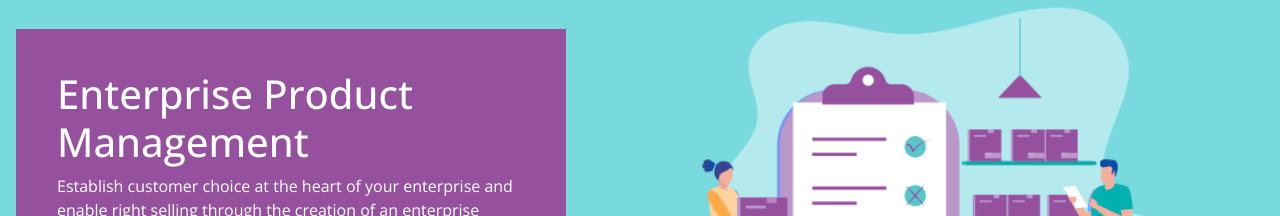
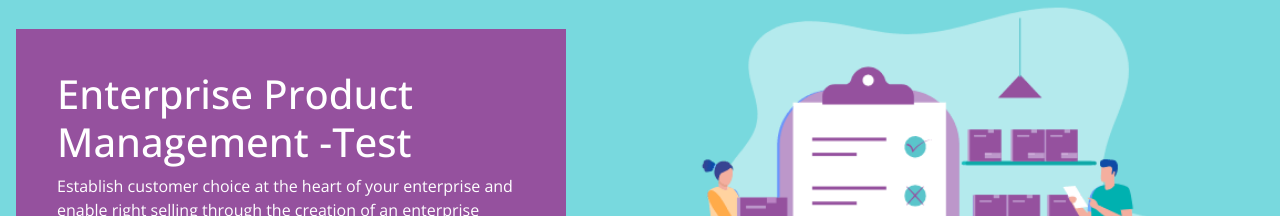
Before and after one commit to jalal1985khan/sanjan-suntec, a Next.js app: page /enterprise-product-management in a window 1280 px wide. Shown: the part 211-427 px from the top of the page. Built offline with nearby package versions, Linux system fonts and the light colour scheme; no server answers.

Commit message:
demo test

```diff
--- a/pages/enterprise-product-management.js
+++ b/pages/enterprise-product-management.js
@@ -60,7 +60,7 @@ function LinksExample() {
 <Row>
 <Col>
 <div className="b-text">
-<h1>Enterprise Product Management</h1>
+<h1>Enterprise Product Management -Test</h1>
 <p>Establish customer choice at the heart of your enterprise and enable right selling through the creation of an enterprise master catalog for all products and services.</p>
 <button onClick={handleShowModal} className="r-btn">Read the Datasheet</button>
 <BootstrapModal show={showModal} handleClose={handleCloseModal} pdfLink={PdfLink} title={PostTitle} />
```
